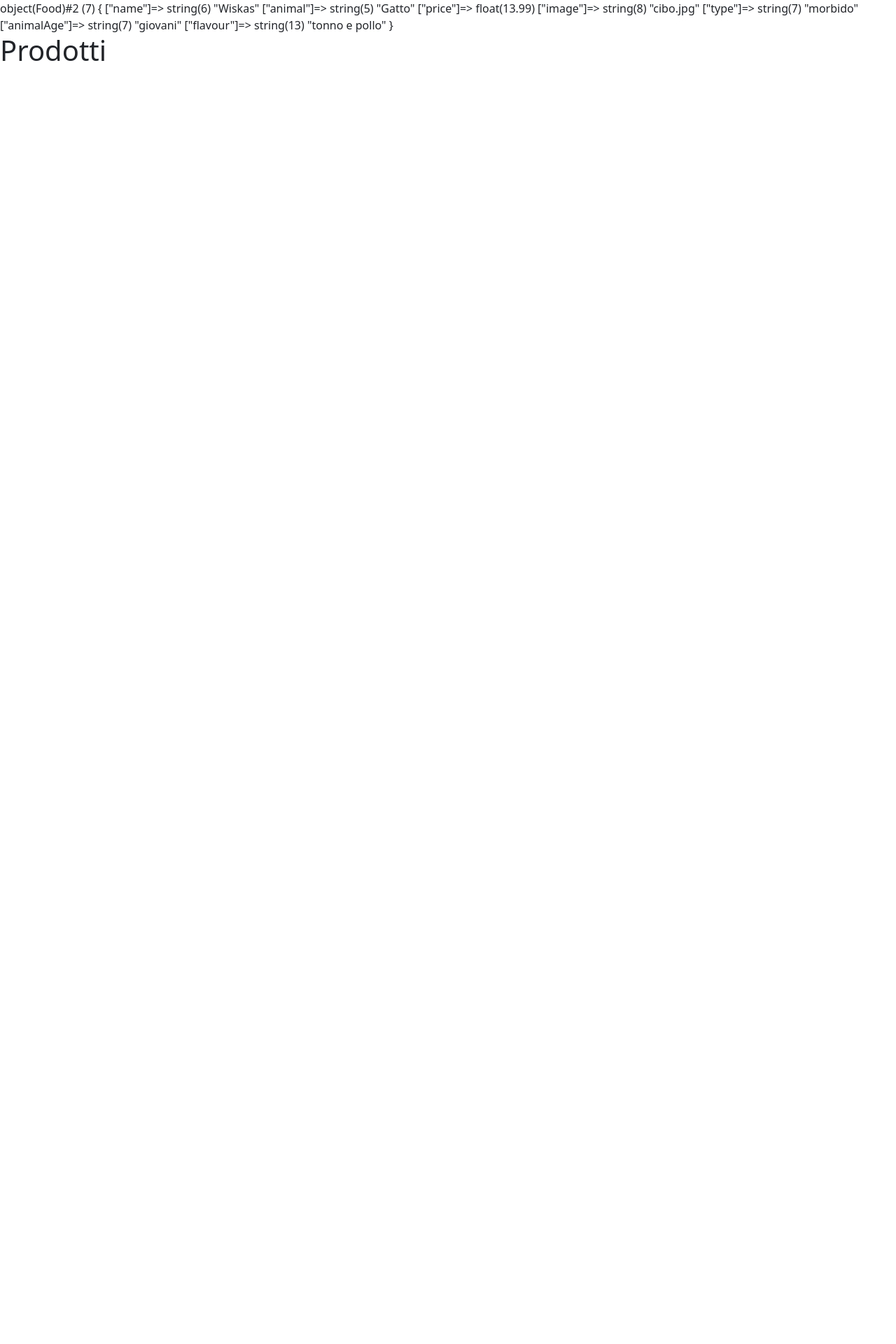
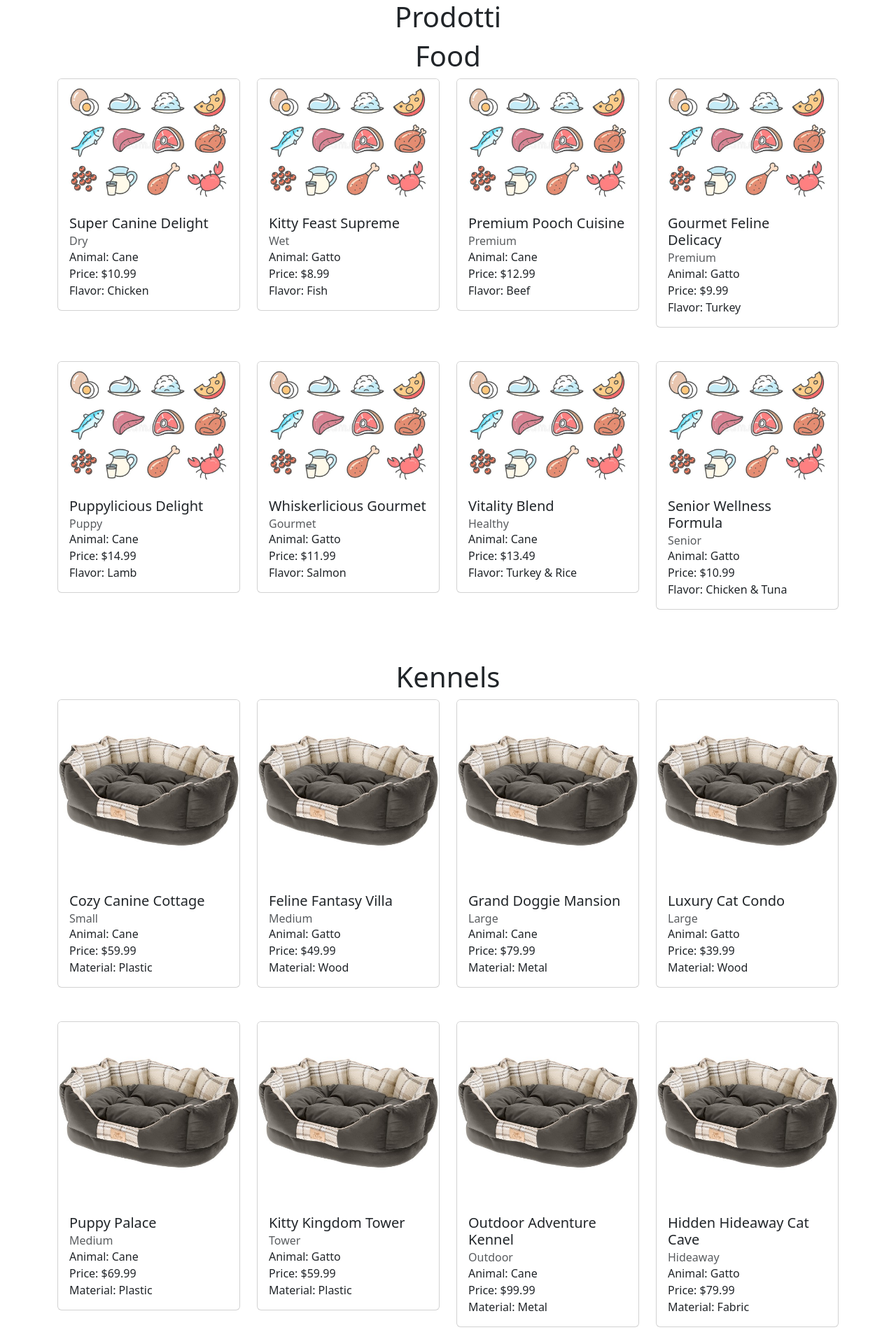
Before and after one commit to LorenzoPagani/php-oop-2, a PHP site: page / in a window 1280 px wide. Shown: the top 1920 px of the page at 70% size. Before the commit the page ends 87 px from the top, so only its background shows below. Run offline with PHP 8.4, Linux system fonts and the light colour scheme.

Commit message:
feat: adds product classes and basic layout

```diff
--- a/data.php
+++ b/data.php
@@ -1,4 +1,33 @@
 <?php
-$foods = [
-    new Food('Wiskas', 'Gatto', 13.99, 'cibo.jpg', 'morbido', 'giovani', 'tonno e pollo')
-];
+$foods = array(
+    new Food('Super Canine Delight', 'Cane', 10.99, 'img/food.jpg', 'Dry', '2 years', 'Chicken'),
+    new Food('Kitty Feast Supreme', 'Gatto', 8.99, 'img/food.jpg', 'Wet', '1 year', 'Fish'),
+    new Food('Premium Pooch Cuisine', 'Cane', 12.99, 'img/food.jpg', 'Premium', '3 years', 'Beef'),
+    new Food('Gourmet Feline Delicacy', 'Gatto', 9.99, 'img/food.jpg', 'Premium', '2 years', 'Turkey'),
+    new Food('Puppylicious Delight', 'Cane', 14.99, 'img/food.jpg', 'Puppy', 'N/A', 'Lamb'),
+    new Food('Whiskerlicious Gourmet', 'Gatto', 11.99, 'img/food.jpg', 'Gourmet', '4 years', 'Salmon'),
+    new Food('Vitality Blend', 'Cane', 13.49, 'img/food.jpg', 'Healthy', '2 years', 'Turkey & Rice'),
+    new Food('Senior Wellness Formula', 'Gatto', 10.99, 'img/food.jpg', 'Senior', '8 years', 'Chicken & Tuna'),
+);
+
+$kennels = array(
+    new Kennels('Cozy Canine Cottage', 'Cane', 59.99, 'img/kennel.jpg', 'Small', 'Plastic', true),
+    new Kennels('Feline Fantasy Villa', 'Gatto', 49.99, 'img/kennel.jpg', 'Medium', 'Wood', false),
+    new Kennels('Grand Doggie Mansion', 'Cane', 79.99, 'img/kennel.jpg', 'Large', 'Metal', true),
+    new Kennels('Luxury Cat Condo', 'Gatto', 39.99, 'img/kennel.jpg', 'Large', 'Wood', true),
+    new Kennels('Puppy Palace', 'Cane', 69.99, 'img/kennel.jpg', 'Medium', 'Plastic', false),
+    new Kennels('Kitty Kingdom Tower', 'Gatto', 59.99, 'img/kennel.jpg', 'Tower', 'Plastic', true),
+    new Kennels('Outdoor Adventure Kennel', 'Cane', 99.99, 'img/kennel.jpg', 'Outdoor', 'Metal', true),
+    new Kennels('Hidden Hideaway Cat Cave', 'Gatto', 79.99, 'img/kennel.jpg', 'Hideaway', 'Fabric', false),
+);
+
+$toys = array(
+    new Toys('Bouncing Canine Ball', 'Cane', 5.99, 'img/toys.avif', 'Ball', 'All ages'),
+    new Toys('Whisker Wonderland Mouse', 'Gatto', 3.99, 'img/toys.avif', 'Stuffed Animal', 'Kitten'),
+    new Toys('Chewtastic Dog Bone', 'Cane', 7.99, 'img/toys.avif', 'Chew Toy', 'All ages'),
+    new Toys('Feline Fun Ball', 'Gatto', 4.99, 'img/toys.avif', 'Ball', 'All ages'),
+    new Toys('Airborne Frisbee Frenzy', 'Cane', 9.99, 'img/toys.avif', 'Frisbee', 'All ages'),
+    new Toys('Tasty Treat Dispenser', 'Gatto', 6.99, 'img/toys.avif', 'Interactive', 'All ages'),
+    new Toys('Squeaky Plush Puppy', 'Cane', 8.99, 'img/toys.avif', 'Plush', 'Puppy'),
+    new Toys('Feathered Cat Teaser', 'Gatto', 5.99, 'img/toys.avif', 'Teaser', 'All ages'),
+);
--- a/index.php
+++ b/index.php
@@ -12,17 +12,86 @@
 <?php
 require __DIR__ . '\models\products.php';
 require __DIR__ . '\models\foods.php';
+require __DIR__ . '\models\kennels.php';
+require __DIR__ . '\models\toys.php';
 require __DIR__ . '\data.php';
-var_dump($foods[0])
+
 
 ?>
 
 <body>
     <header>
-        <h1>Prodotti</h1>
+        <h1 class="text-center">Prodotti</h1>
     </header>
     <main>
+        <div class="container">
+            <div class="row">
+                <div class="col-12">
+                    <h1 class="text-center"><?= get_class($foods[0]) ?></h1>
+                </div>
+                <?php foreach ($foods as $food) { ?>
+                    <div class="col-3">
+                        <div class="card mb-5">
+                            <img src="<?= $food->image ?>" class="card-img-top" alt="...">
+                            <div class="card-body">
+                                <h5 class="card-title"><?= $food->name ?></h5>
+                                <h6 class="card-subtitle text-muted"><?= $food->type ?></h6>
+                                <p class="card-text">
+                                    Animal: <?= $food->animal ?><br>
+                                    Price: $<?= $food->price ?><br>
+                                    Flavor: <?= $food->flavour ?>
+                                </p>
+                            </div>
+                        </div>
+                    </div>
+                <?php } ?>
+            </div>
 
+            <div class="row mt-4">
+                <div class="col-12">
+                    <h1 class="text-center"><?= get_class($kennels[0]) ?></h1>
+                </div>
+                <?php foreach ($kennels as $kennel) { ?>
+                    <div class="col-3">
+                        <div class="card mb-5">
+                            <img src="<?= $kennel->image ?>" class="card-img-top" alt="...">
+                            <div class="card-body">
+                                <h5 class="card-title"><?= $kennel->name ?></h5>
+                                <h6 class="card-subtitle text-muted"><?= $kennel->size ?></h6>
+                                <p class="card-text">
+                                    Animal: <?= $kennel->animal ?><br>
+                                    Price: $<?= $kennel->price ?><br>
+                                    Material: <?= $kennel->material ?>
+                                </p>
+                            </div>
+                        </div>
+                    </div>
+                <?php } ?>
+            </div>
+
+            <div class="row mt-4">
+                <div class="col-12">
+                    <h1 class="text-center"><?= get_class($toys[0]) ?></h1>
+                </div>
+                <?php foreach ($toys as $toy) { ?>
+                    <div class="col-3">
+                        <div class="card mb-5">
+                            <img src="<?= $toy->image ?>" class="card-img-top" alt="...">
+                            <div class="card-body">
+                                <h5 class="card-title"><?= $toy->name ?></h5>
+                                <h6 class="card-subtitle text-muted"><?= $toy->category ?></h6>
+                                <p class="card-text">
+                                    Animal: <?= $toy->animal ?><br>
+                                    Price: $<?= $toy->price ?><br>
+                                    Age Group: <?= $toy->ageGroup ?>
+                                </p>
+                            </div>
+                        </div>
+                    </div>
+                <?php } ?>
+            </div>
+
+        </div>
     </main>
     <footer></footer>
     <script src="main.js"></script>
--- /dev/null
+++ b/models/kennels.php
@@ -0,0 +1,16 @@
+<?php
+class Kennels extends Product
+{
+    public $size;
+    public $material;
+    public $weatherResistant;
+
+    public function __construct($name, $animal, $price, $image, $size, $material, $weatherResistant)
+    {
+        parent::__construct($name, $animal, $price, $image);
+
+        $this->size = $size;
+        $this->material = $material;
+        $this->weatherResistant = $weatherResistant;
+    }
+}
--- /dev/null
+++ b/models/toys.php
@@ -0,0 +1,15 @@
+<?php
+
+class Toys extends Product
+{
+    public $category;
+    public $ageGroup;
+
+    public function __construct($name, $animal, $price, $image, $category, $ageGroup)
+    {
+        parent::__construct($name, $animal, $price, $image);
+
+        $this->category = $category;
+        $this->ageGroup = $ageGroup;
+    }
+}
```
Also changed, not shown: img/food.jpg (added), img/kennel.jpg (added), img/toys.avif (added).
